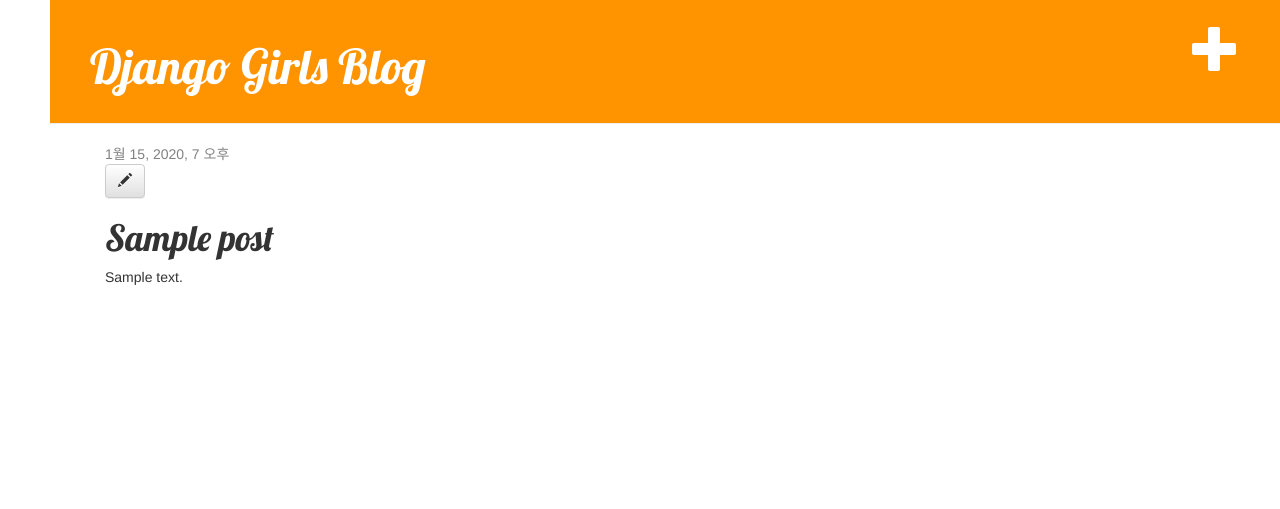
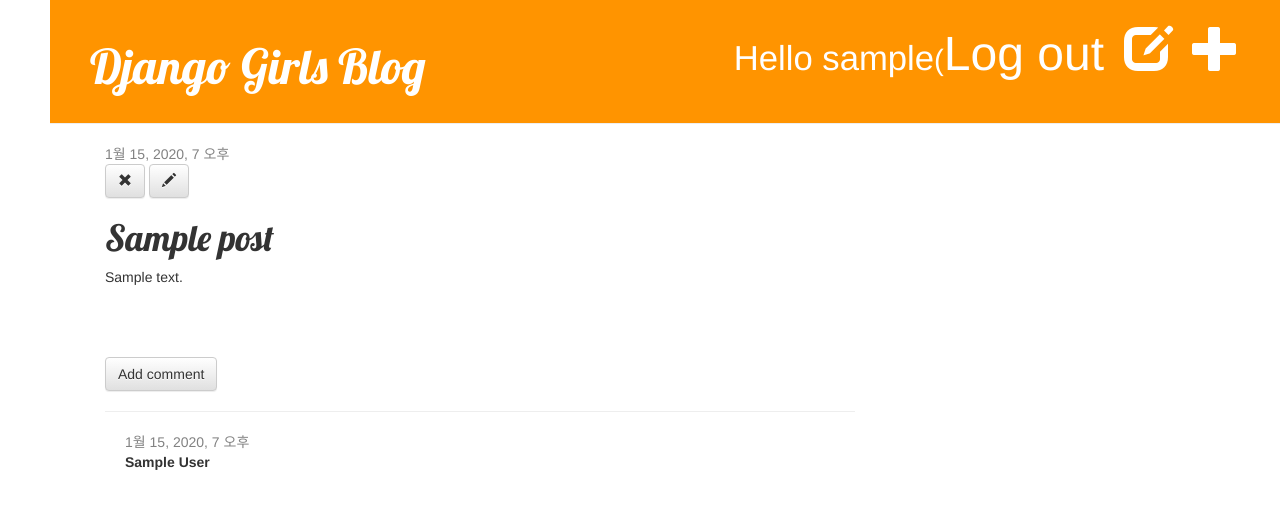
Before and after one commit to kimkw/my-first-blog, a Django app: page /post/1/ in a window 1280 px wide. Shown: the top 509 px of the page. Run offline with Django 3.2, Linux system fonts and the light colour scheme; a user stored in the database is signed in; tables that the repository leaves empty hold one stand-in row (values such as "Sample post"); some libraries are stand-ins or nearby versions.

Commit message:
add comment

```diff
--- a/blog/admin.py
+++ b/blog/admin.py
@@ -1,6 +1,7 @@
 from django.contrib import admin
-from .models import Post
+from .models import Post, Comment
 
 
 admin.site.register(Post)
+admin.site.register(Comment)
 # Register your models here.
--- a/blog/models.py
+++ b/blog/models.py
@@ -14,3 +14,20 @@
 
 	def __str__(self):
 		return self.title
+
+class Comment(models.Model):
+	post = models.ForeignKey('blog.Post', on_delete=models.CASCADE, related_name='comments')
+	author = models.CharField(max_length=200)
+	text = models.TextField()
+	created_date = models.DateTimeField(default=timezone.now)
+	approved_comment = models.BooleanField(default=False)
+
+	def approve(self):
+		self.approved_comment = True
+		self.save()
+
+	def __str__(self):
+		return self.text
+
+	def approved_comments(self):
+		return self.comments.filter(approved_comment=True)
--- a/blog/static/css/blog.css
+++ b/blog/static/css/blog.css
@@ -54,3 +54,7 @@
 .post h1 a, .post h1 a:visited {
     color: #000000;
 }
+
+.comment{
+	margin: 20px 0px 20px 20px;
+}
--- a/blog/templates/blog/base.html
+++ b/blog/templates/blog/base.html
@@ -14,6 +14,11 @@
 	<div class="page-header">
 		{% if user.is_authenticated %}
 			<a href="{% url 'post_new' %}" class="top-menu"><span class="glyphicon glyphicon-plus"></span></a>
+
+			<a href="{% url 'post_draft_list' %}" class="top-menu"><span class="glyphicon glyphicon-edit"></span></a>
+			<p class="top-menu">Hello {{user.username}}<small>(<a href="{% url 'logout' %}">Log out</a></small></p>
+		{% else %}
+		    <a href="{% url 'login' %}" class="top-menu"><span class="glyphicon glyphicon-lock"></span></a>
 		{% endif %}
 
 		<h1><a href="">Django Girls Blog</a></h1>
--- a/blog/templates/blog/post_detail.html
+++ b/blog/templates/blog/post_detail.html
@@ -6,11 +6,35 @@
 			<div class="date">
 				{{post.published_date}}
 			</div>
+		{% else %}
+			<a class="btn btn-default" href="{% url 'post_publish' pk=post.pk %}">Publish</a>
 		{% endif %}
 		{% if user.is_authenticated %}
+			<a class="btn btn-default" href="{% url 'post_remove' pk=post.pk %}"><span class="glyphicon glyphicon-remove"></span></a>
 			<a class="btn btn-default" href="{% url 'post_edit' pk=post.pk %}"><span class="glyphicon glyphicon-pencil"></span></a>
 		{% endif %}
 		<h1>{{post.title}}</h1>
 		<p>{{post.text|linebreaksbr}}</p>
 	</div>
+	<a class="btn btn-default" href="{% url 'add_comment_to_post' pk=post.pk %}">Add comment</a>
+	<hr>
+
+	{% for comment in post.comments.all  %}
+		{% if user.is_authenticated or comment.approved_comment %}
+
+
+		<div class="comment">
+			<div class="date">{{comment.created_date}}
+				{% if not comment.approved_comment %}
+					<a class="btn btn-default" href="{% url 'comment_remove' pk=comment.pk%}"><span class="glyphicon glyphicon-remove"></span></a>
+					<a class="btn btn-default" href=" {% url 'comment_approve' pk=comment.pk %}"><span class="glyphicon glyphicon-ok"></span></a>
+				{% endif %}
+			</div>
+			<strong>{{comment.author}}</strong>
+			<p>{{commnet.text|linebreaks}}</p>
+		</div>
+		{% endif %}
+	{% empty %}
+	<p>No comments here yet :(</p>
+	{% endfor %}
 {% endblock %}
--- a/blog/templates/blog/post_list.html
+++ b/blog/templates/blog/post_list.html
@@ -8,6 +8,7 @@
 	        </div>
 	        <h1><a href="{% url 'post_detail' pk=post.pk %}">{{ post.title }}</a></h1>
 	        <p>{{ post.text|linebreaksbr }}</p>
+	        <a href="{% url 'post_detail' pk=post.pk %}">Comments : {{ post.approved_comments.count }}</a>
 	    </div>
 	{% endfor %}
 {% endblock %}
--- a/blog/urls.py
+++ b/blog/urls.py
@@ -1,3 +1,4 @@
+from django.conf.urls import url
 from django.urls import path
 from . import views
 from django.shortcuts import render, get_object_or_404
@@ -7,4 +8,10 @@
 	path('post/<int:pk>/', views.post_detail, name="post_detail"),
 	path('post/new', views.post_new, name='post_new'),
 	path('post/<int:pk>/edit', views.post_edit, name='post_edit'),
+	url(r'^drafts/$', views.post_draft_list, name='post_draft_list'),
+	url(r'^post/(?P<pk>\d+)/publish/$', views.post_publish, name='post_publish'),
+	url(r'^post/(?P<pk>\d+)/remove/$', views.post_remove, name="post_remove"),
+	path('post/<int:pk>/comment/', views.add_comment_to_post, name="add_comment_to_post"),
+	path('comment/<int:pk>/approve/', views.comment_approve, name='comment_approve'),
+	path('comment/<int:pk>/remove/', views.comment_remove, name='comment_remove'),
 ]
--- a/blog/views.py
+++ b/blog/views.py
@@ -1,9 +1,10 @@
 from django.shortcuts import render
 from django.utils import timezone
-from .models import Post
+from .models import Post, Comment
 from django.shortcuts import render, get_object_or_404
-from .forms import PostForm
+from .forms import PostForm, CommentForm
 from django.shortcuts import  redirect
+from django.contrib.auth.decorators import login_required
 
 def post_list(request):
 	posts = Post.objects.filter(published_date__lte=timezone.now()).order_by('published_date')
@@ -13,6 +14,7 @@
 	post = get_object_or_404(Post, pk=pk)
 	return render(request, 'blog/post_detail.html', {'post' : post})
 
+@login_required
 def post_new(request):
 	form = PostForm()
 	if request.method == "POST":
@@ -20,13 +22,13 @@
 		if form.is_valid():
 			post = form.save(commit=False)
 			post.author = request.user
-			post.published_date = timezone.now()
 			post.save()
 			return redirect('post_detail', pk=post.pk)
 	else:
 		form = PostForm()
 	return render(request, 'blog/post_edit.html', {'form': form})
 
+@login_required
 def post_edit(request, pk):
 	post = get_object_or_404(Post, pk=pk)
 	if request.method== "POST":
@@ -34,9 +36,50 @@
 		if form.is_valid():
 			post=form.save(commit=False)
 			post.author = request.user
-			post.published_date = timezone.now()
 			post.save()
 			return redirect('post_detail', pk=post.pk)
 	else:
 		form = PostForm(instance=post)
 	return render(request,'blog/post_edit.html', {'form':form})
+
+@login_required
+def post_draft_list(request):
+	posts = Post.objects.filter(published_date__isnull=True).order_by('Created_date')
+	return render(request, 'blog/post_draft_list.html', {'posts' : posts})
+
+@login_required
+def post_publish(request, pk):
+	post = get_object_or_404(Post, pk=pk)
+	post.publish()
+	return redirect('post_detail', pk=pk)
+
+@login_required
+def post_remove(request, pk):
+	post = get_object_or_404(Post, pk=pk)
+	post.delete()
+	return redirect('post_list')
+
+def add_comment_to_post(request, pk):
+	post = get_object_or_404(Post, pk=pk)
+	if request.method == 'POST':
+		form = CommentForm(request.POST)
+		if form.is_valid():
+			comment = form.save(commit=False)
+			comment.post = post
+			comment.save()
+			return redirect('post_detail', pk=post.pk)
+	else:
+		form= CommentForm()
+	return  render(request, 'blog/add_comment_to_post.html', {'form' : form})
+
+@login_required
+def comment_approve(request, pk):
+	comment = get_object_or_404(Comment, pk=pk)
+	comment.approve()
+	return redirect('post_detail', pk=comment.post.pk)
+
+@login_required
+def comment_remove(request, pk):
+	comment = get_object_or_404(Comment, pk=pk)
+	comment.delete()
+	return redirect('post_detail', pk=comment.post.pk)
--- a/mysite/settings.py
+++ b/mysite/settings.py
@@ -27,7 +27,7 @@
 
 ALLOWED_HOSTS = ['localhost', '127.0.0.1', '[::1]', '.pythonanywhere.com']
 
-
+LOGIN_REDIRECT_URL='/'
 # Application definition
 
 INSTALLED_APPS = [
--- a/mysite/urls.py
+++ b/mysite/urls.py
@@ -15,8 +15,13 @@
 """
 from django.contrib import admin
 from django.urls import path, include
+from django.conf.urls import url
+
+from django.contrib.auth import views
 
 urlpatterns = [
     path('admin/', admin.site.urls),
+    url(r'^accounts/login/$', views.login, name='login'),
+    url(r'^accounts/logout/$', views.logout, name='logout', kwargs={'next_page':'/'}),
     path('', include('blog.urls')),
 ]
```
Also changed, not shown: blog/forms.py (+7 -1 lines), blog/templates/blog/add_comment_to_post.html (added, +8 -0 lines), blog/templates/blog/post_draft_list.html (added, +14 -0 lines), blog/templates/registration/login.html (added, +25 -0 lines), blog/migrations/0002_comment.py (added).
